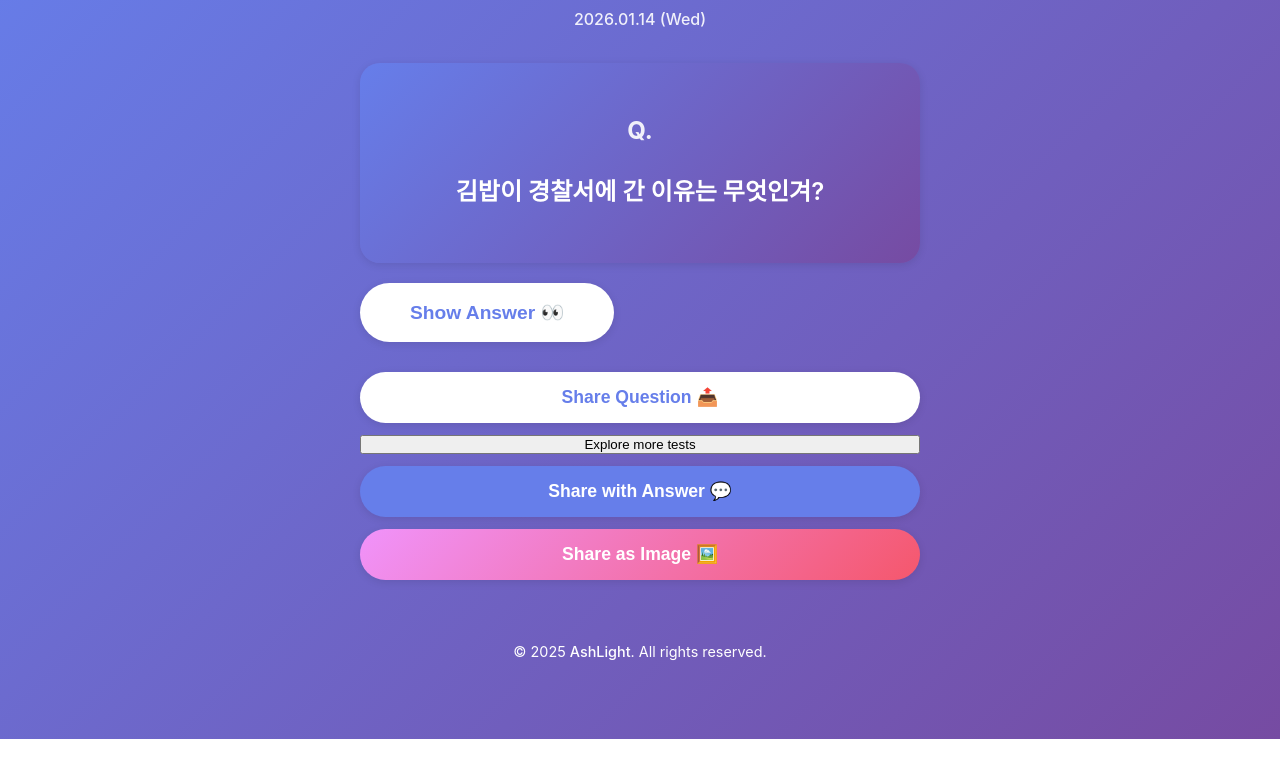
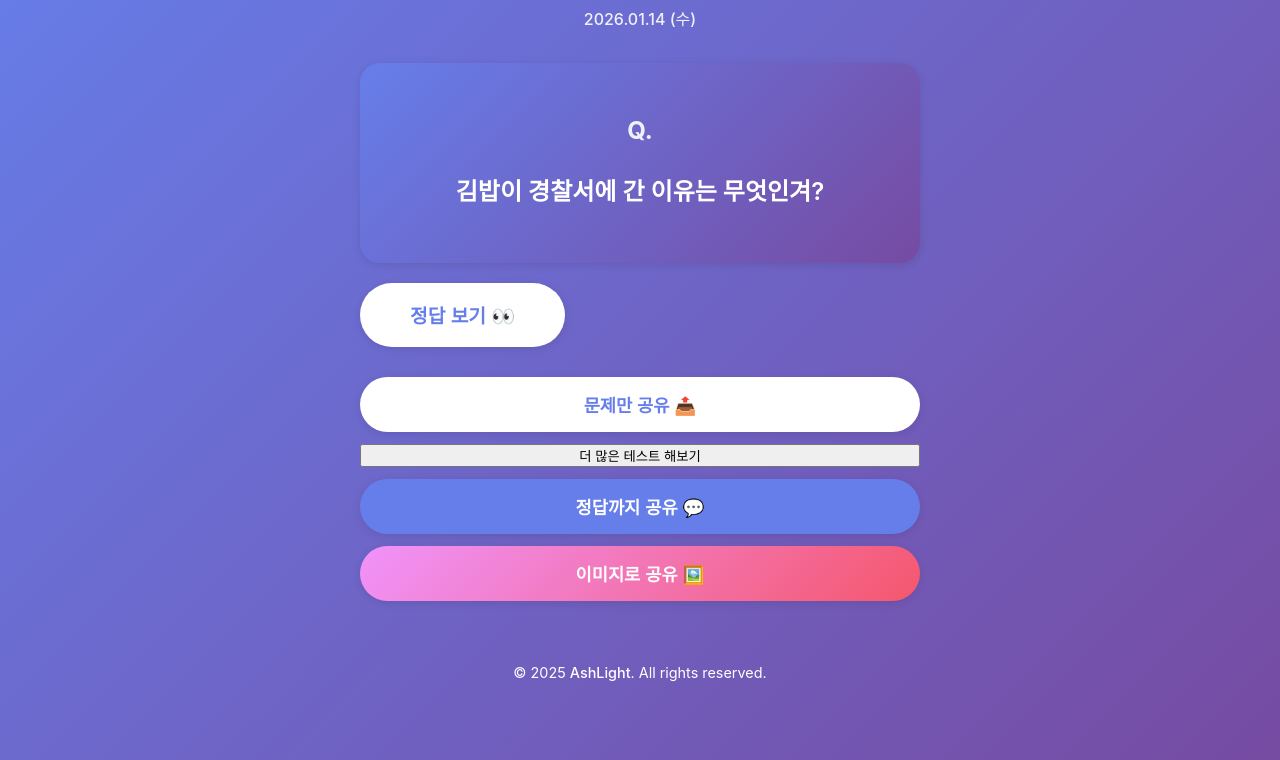
Before and after one commit to ashlight2510/joke, a website: page index.html in a window 1280 px wide. Shown: the part 92-852 px from the top of the page. Before the commit the page ends 831 px from the top, so only its background shows below. Drawn offline with Linux system fonts and the light colour scheme.

Commit message:
Fix i18n: Simplify detectLang function to use defaultLang

```diff
--- a/index.html
+++ b/index.html
@@ -333,20 +333,14 @@
         if (supportedLangs.includes(paramLang)) return paramLang;
         const stored = localStorage.getItem("preferredLang");
         if (supportedLangs.includes(stored)) return stored;
-        const intlLocale =
-          typeof Intl === "object" && typeof Intl.DateTimeFormat === "function"
-            ? Intl.DateTimeFormat().resolvedOptions().locale
-            : "";
-        const sources = [
-          ...(navigator.languages || []),
-          navigator.language,
-          navigator.userLanguage,
-          intlLocale,
-        ]
-          .filter(Boolean)
-          .map((locale) => locale.toLowerCase());
-        const hasKorean = sources.some((locale) => locale.startsWith("ko"));
-        return hasKorean ? "ko" : "en";
+        const browserLang =
+          navigator.languages && navigator.languages.length
+            ? navigator.languages[0]
+            : navigator.language;
+        if (browserLang && browserLang.toLowerCase().startsWith("ko")) {
+          return "ko";
+        }
+        return defaultLang;
       }
 
       function setLang(lang, options = {}) {
```
